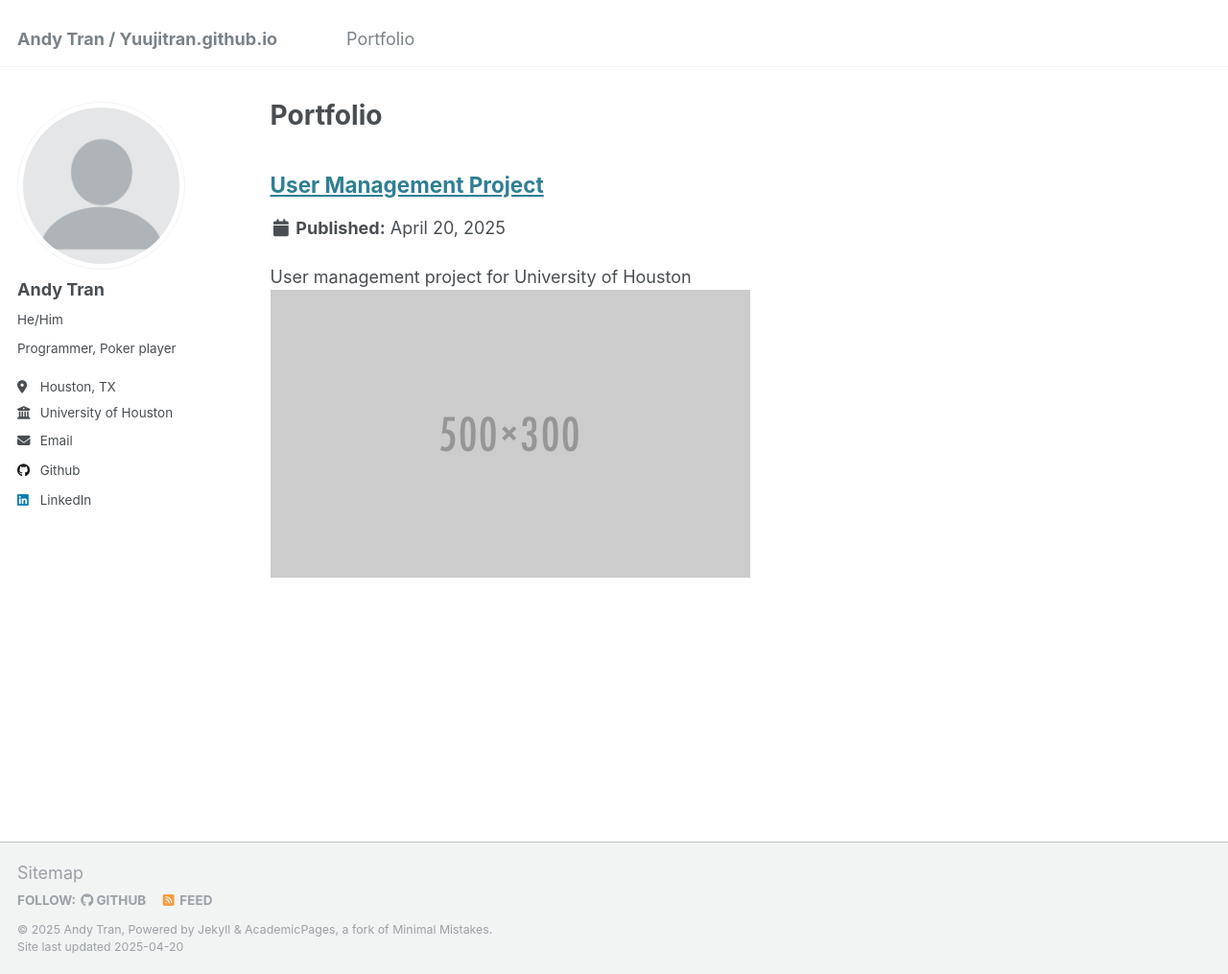
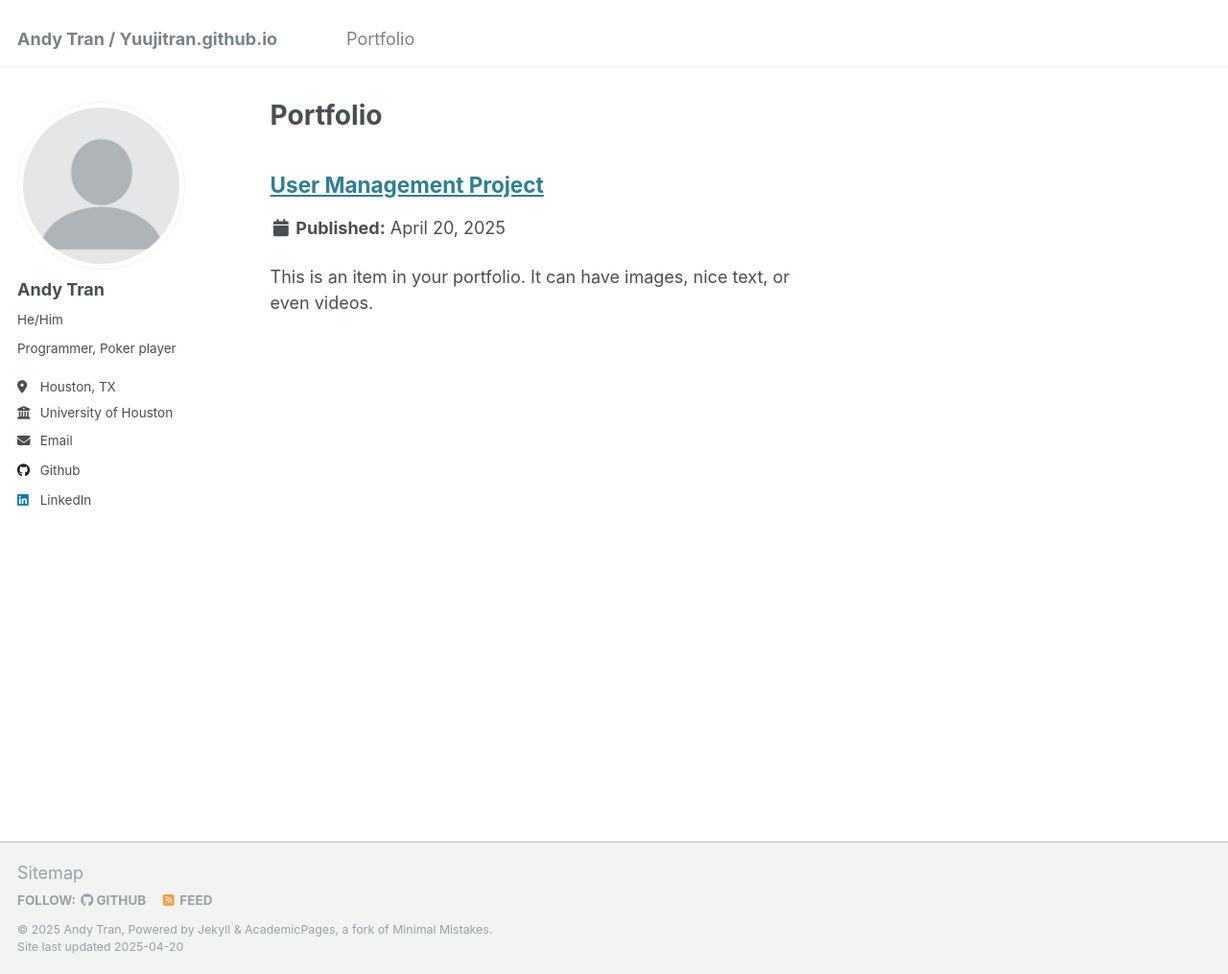
Before and after one commit to yuujitran/yuujitran.github.io, a Jekyll site: the page built from _pages/portfolio.html, in a window 1280 px wide and 1015 px high. Shown: the whole window at 96% size. Built offline with Jekyll 4.4.1, drawn with Linux system fonts in a browser that asks for light colours.

Commit message:
Update portfolio-1.md

```diff
--- a/_portfolio/portfolio-1.md
+++ b/_portfolio/portfolio-1.md
@@ -1,6 +1,5 @@
 ---
 title: "User Management Project"
-excerpt: "User management project for University of Houston<br/><img src='/images/500x300.png'>"
 collection: portfolio
 ---
 
```
